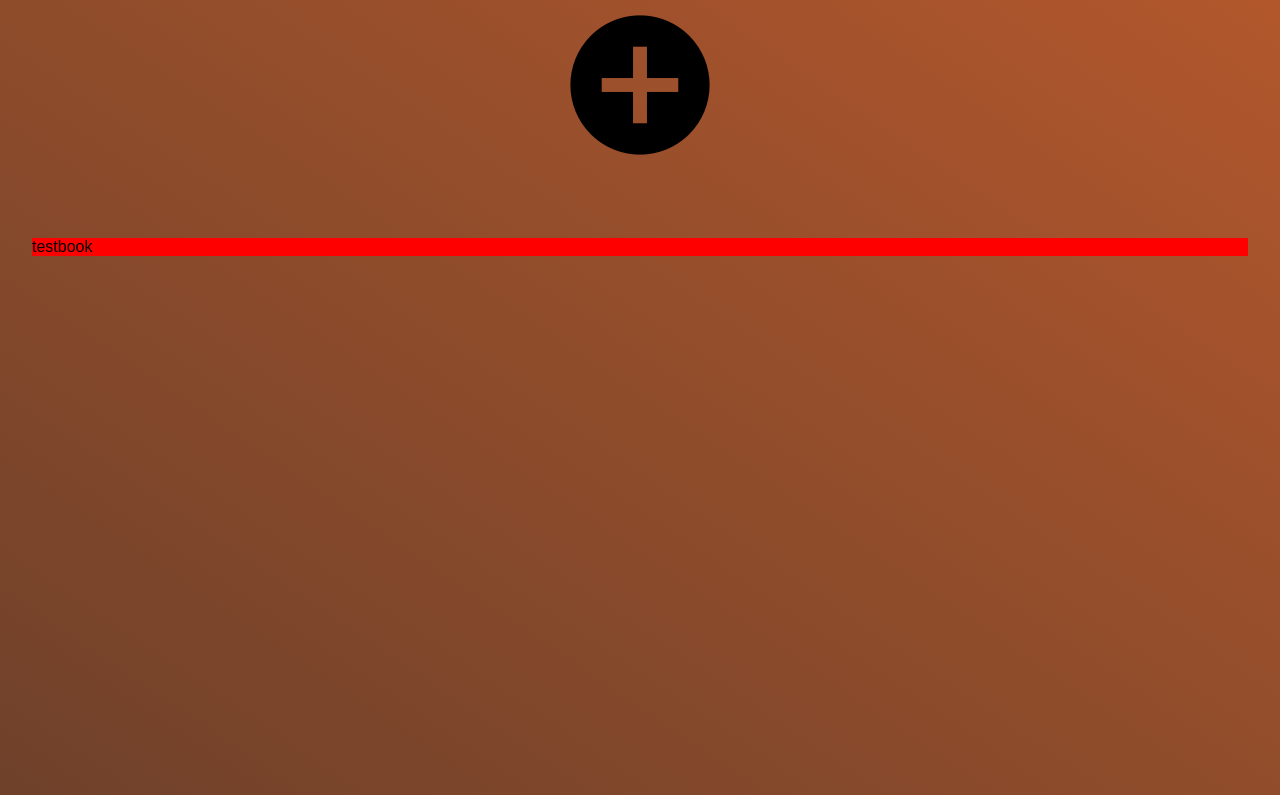
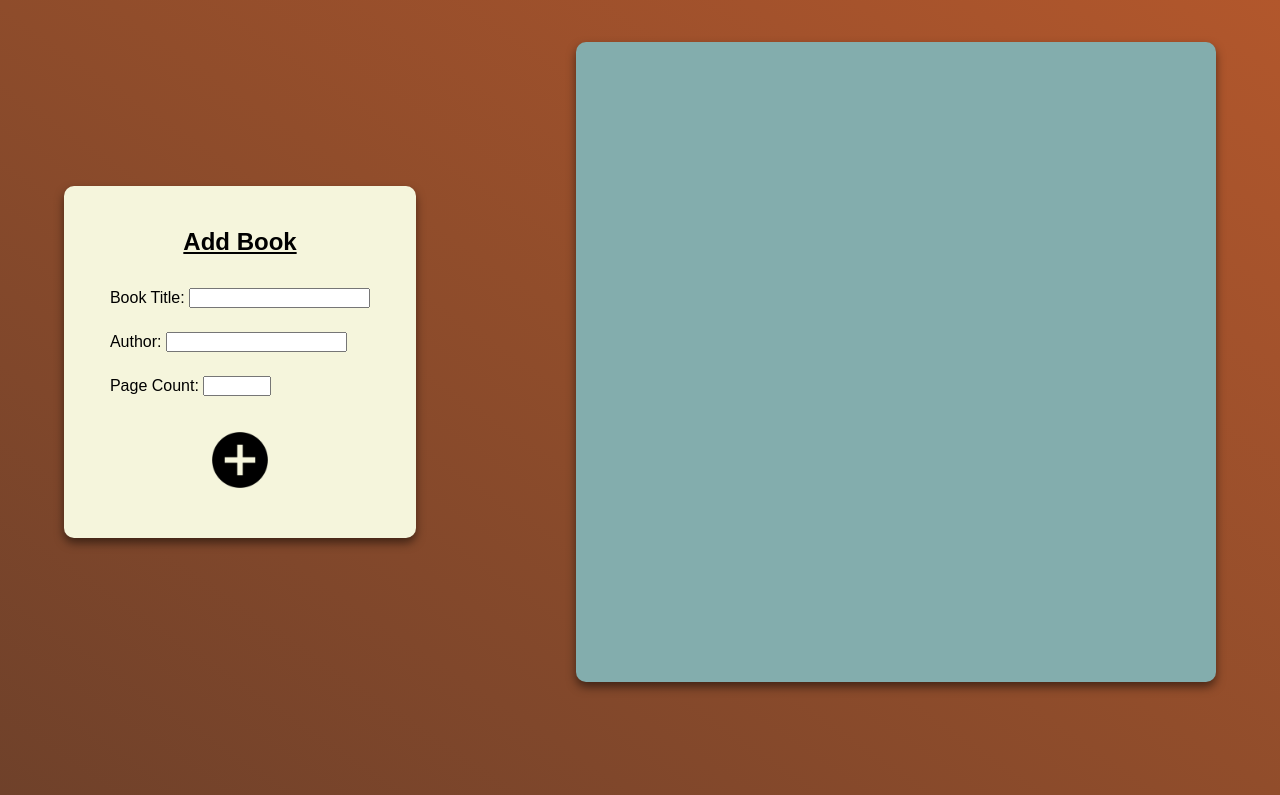
Before and after one commit to KyleHilbert/library, a plain HTML site: page index.html in a window 1280 px wide. Shown: the part 72-867 px from the top of the page. Drawn offline with Linux system fonts and the light colour scheme; a web font is replaced by a local one.

Commit message:
Basic addbook added

```diff
--- a/index.html
+++ b/index.html
@@ -14,13 +14,27 @@
   </head>
   <body>
     <div class="mainContainer">
-      <h1 class="titleText">Library</h1>
-      <button class="addBook" onclick="addBookToLibrary()">
-        <img src="images/plus.png" alt="Image of plus icon" />
-      </button>
-      <div class="bookShelf">
-        <div class="book">testbook</div>
+      <div class="bookDetails">
+        <h1 class="addBook">Add Book</h1>
+        <form>
+          <div class="formBox">
+            <label for="title">Book Title:</label>
+            <input type="text" id="title" />
+          </div>
+          <div class="formBox">
+            <label for="author">Author:</label>
+            <input type="text" id="author" />
+          </div>
+          <div class="formBox">
+            <label for="pages">Page Count:</label>
+            <input type="number" id="pages" min="1" />
+          </div>
+        </form>
+        <button class="addBook" onclick="addBookToLibrary()">
+          <img src="images/plus.png" alt="Image of plus icon" />
+        </button>
       </div>
+      <div class="bookShelf"></div>
     </div>
   </body>
 </html>
--- a/javascript.js
+++ b/javascript.js
@@ -6,7 +6,8 @@
       - Title
       - Number of pages
       - If you have read it
-
+    When user hits submit it adds the object to to a div that holds
+    all objects
 
 All of your book objects are going to be stored in a simple array,
 so add a function to the script (not the constructor) that can take
--- a/style.css
+++ b/style.css
@@ -1,7 +1,7 @@
 * {
   margin: 0;
   padding: 0;
-  font-family: "Retro New Version", sans-serif;
+  font-family: sans-serif;
 }
 
 body {
@@ -21,14 +21,51 @@ body {
 div.mainContainer {
   display: flex;
   align-items: center;
-  flex-direction: column;
+  justify-content: center;
   height: 867px;
   width: 100%;
 }
 
-/* h1 that contains title */
-h1.titleText {
-  margin-top: 20px;
+/* Div that holds book details */
+div.bookDetails {
+  display: flex;
+  flex-direction: column;
+  align-items: center;
+  justify-content: center;
+  padding: 1rem;
+  height: 20rem;
+  width: 20rem;
+  background-color: beige;
+  border-radius: 10px;
+  box-shadow: 0px 5px 10px 0px rgba(0, 0, 0, 0.5);
+}
+
+/* H1 for add books */
+h1.addBook {
+  margin: 0.5rem;
+  margin-bottom: 2rem;
+  font-size: 1.5rem;
+  text-decoration: underline;
+}
+
+/* FormBox style */
+div.formBox {
+  margin-bottom: 1.5rem;
+}
+
+/* FormBox label style */
+div.formBox > label {
+  font-size: 1rem;
+}
+
+/* FormBox input style */
+div.formBox > input {
+  height: 1rem;
+}
+
+/* FormBox input style for pages only*/
+div.formBox > input#pages {
+  width: 4rem;
 }
 
 /* Button for adding a new book */
@@ -45,10 +82,17 @@ button.addBook:active {
   transform: scale(0.95);
 }
 
-/* Holds all books created */
+button.addBook > img {
+  height: 5rem;
+  width: 5rem;
+}
+
+/* Div that holds objects of books */
 div.bookShelf {
-  width: 95%;
-  height: auto;
-  background-color: red;
-  margin: 50px;
+  height: 40rem;
+  width: 40rem;
+  background-color: rgb(131, 173, 173);
+  margin-left: 10rem;
+  border-radius: 10px;
+  box-shadow: 0px 5px 10px 0px rgba(0, 0, 0, 0.5);
 }
```
